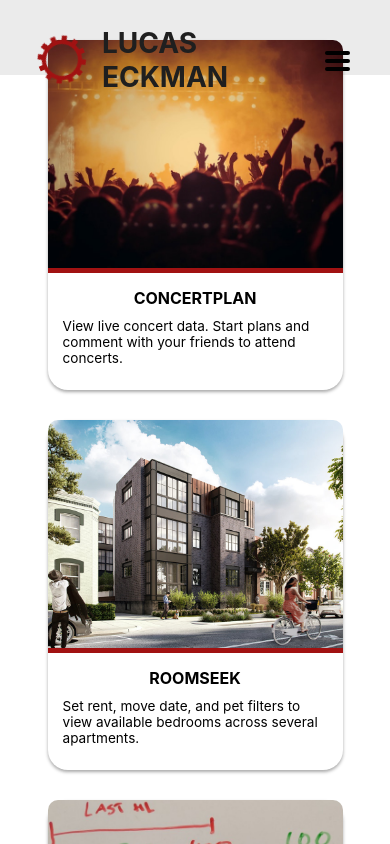
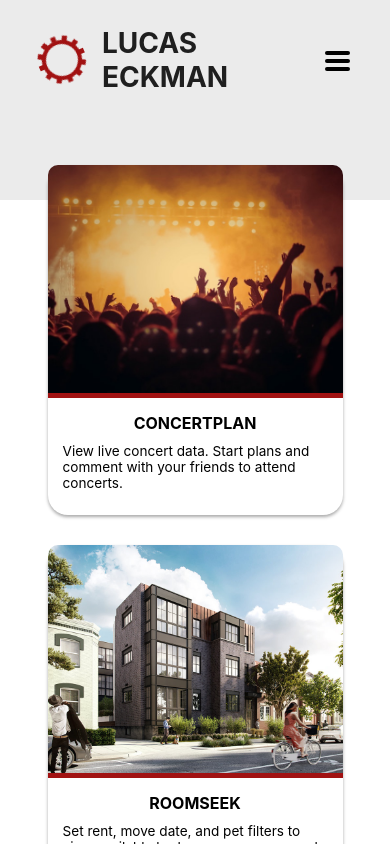
Before and after one commit to eckmLJE/lucaseckmanfeature, a React (Create React App) app: page / in a window 390 px wide. Shown: the top 844 px of the page. Built offline with nearby package versions, Linux system fonts and the light colour scheme.

Commit message:
media query to fix height on iphone 5 safari

```diff
--- a/src/css/Hero.css
+++ b/src/css/Hero.css
@@ -8,6 +8,6 @@ section.hero {
 
 @media only screen and (max-width: 700px) {
   section.hero {
-    height: 75px;
+    height: 200px;
   }
 }
```
